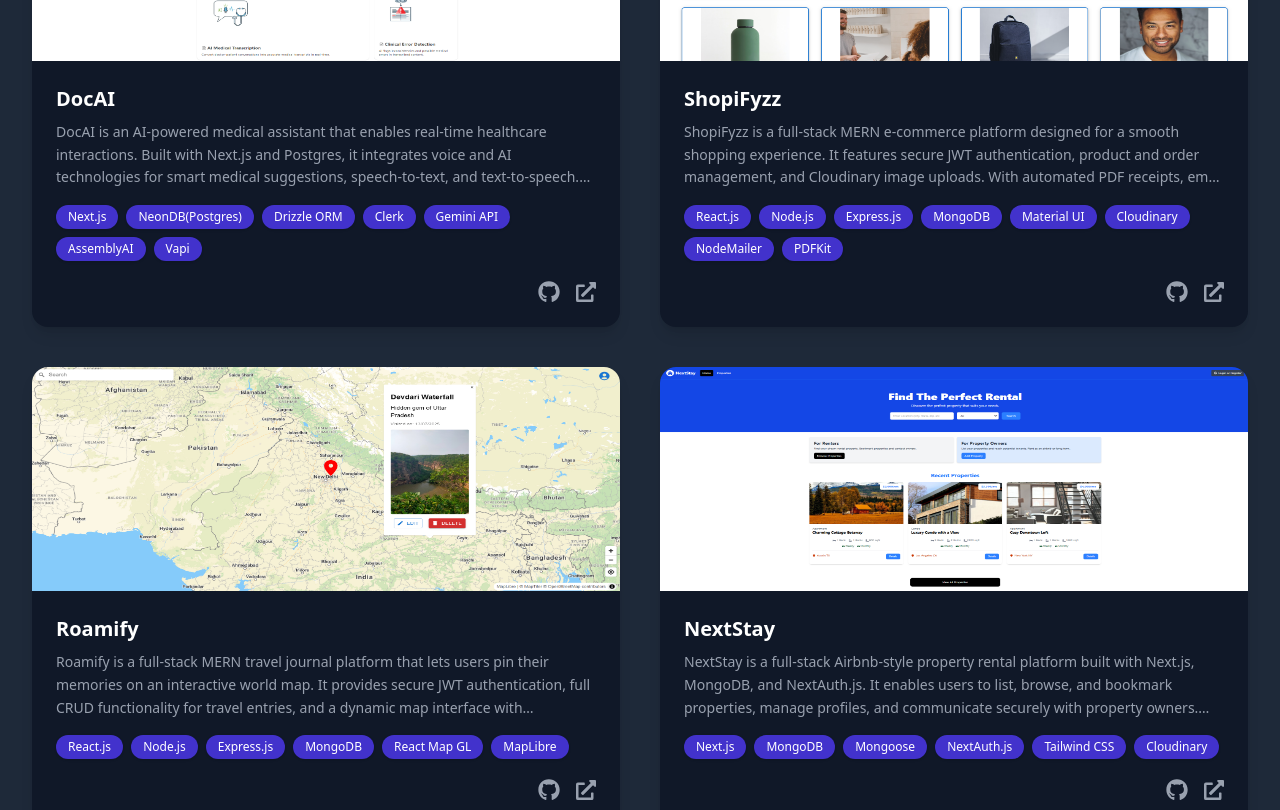
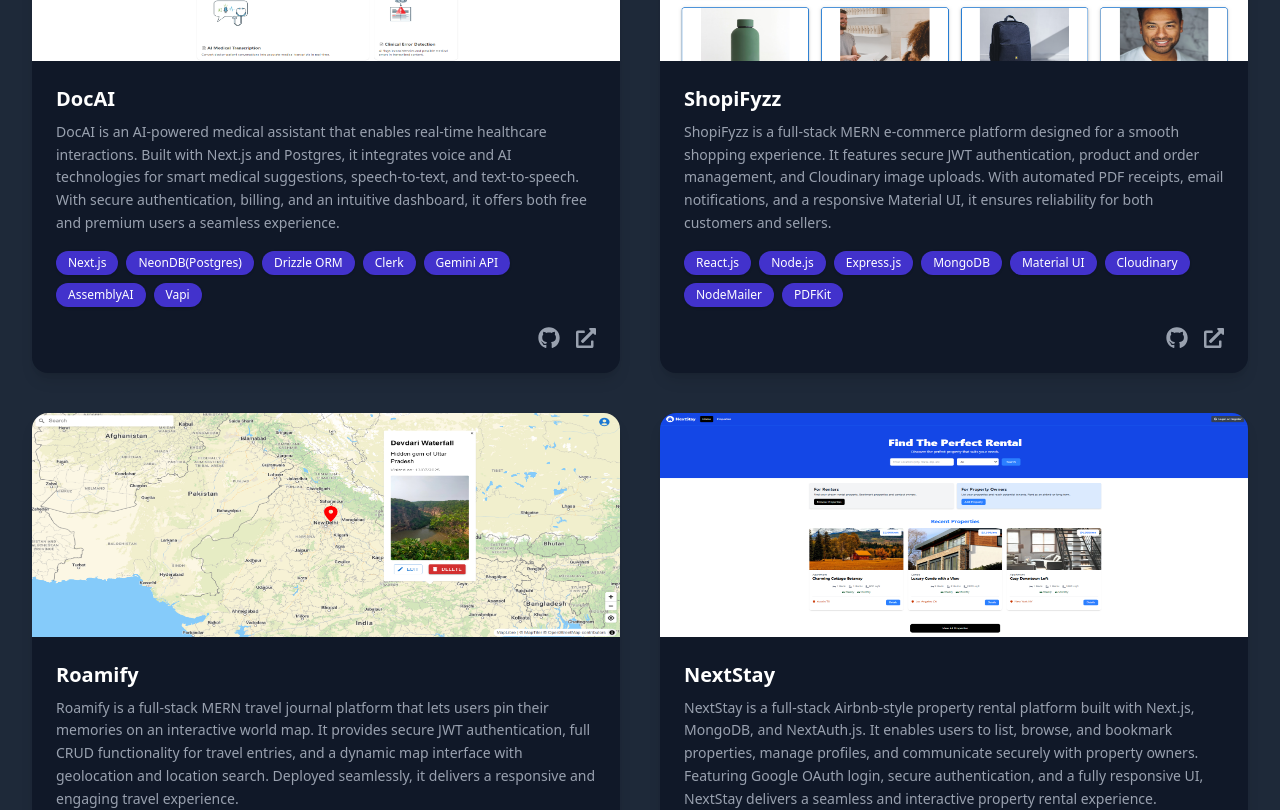
Before and after one commit to gitApurv/My-Portfolio, a Next.js app: page / in a window 1280 px wide. Shown: the part 2640-3450 px from the top of the page. Built offline with nearby package versions, Linux system fonts and the light colour scheme.

Commit message:
fix: Remove line clamp from project description for better visibility

```diff
--- a/src/app/components/Projects.tsx
+++ b/src/app/components/Projects.tsx
@@ -117,7 +117,7 @@
                 <h3 className="text-xl font-bold text-white mb-2 group-hover:text-indigo-400 transition">
                   {project.title}
                 </h3>
-                <p className="text-gray-400 mb-4 text-sm leading-relaxed line-clamp-3">
+                <p className="text-gray-400 mb-4 text-sm leading-relaxed">
                   {project.description}
                 </p>
                 <div className="flex flex-wrap gap-2 mb-5">
```
